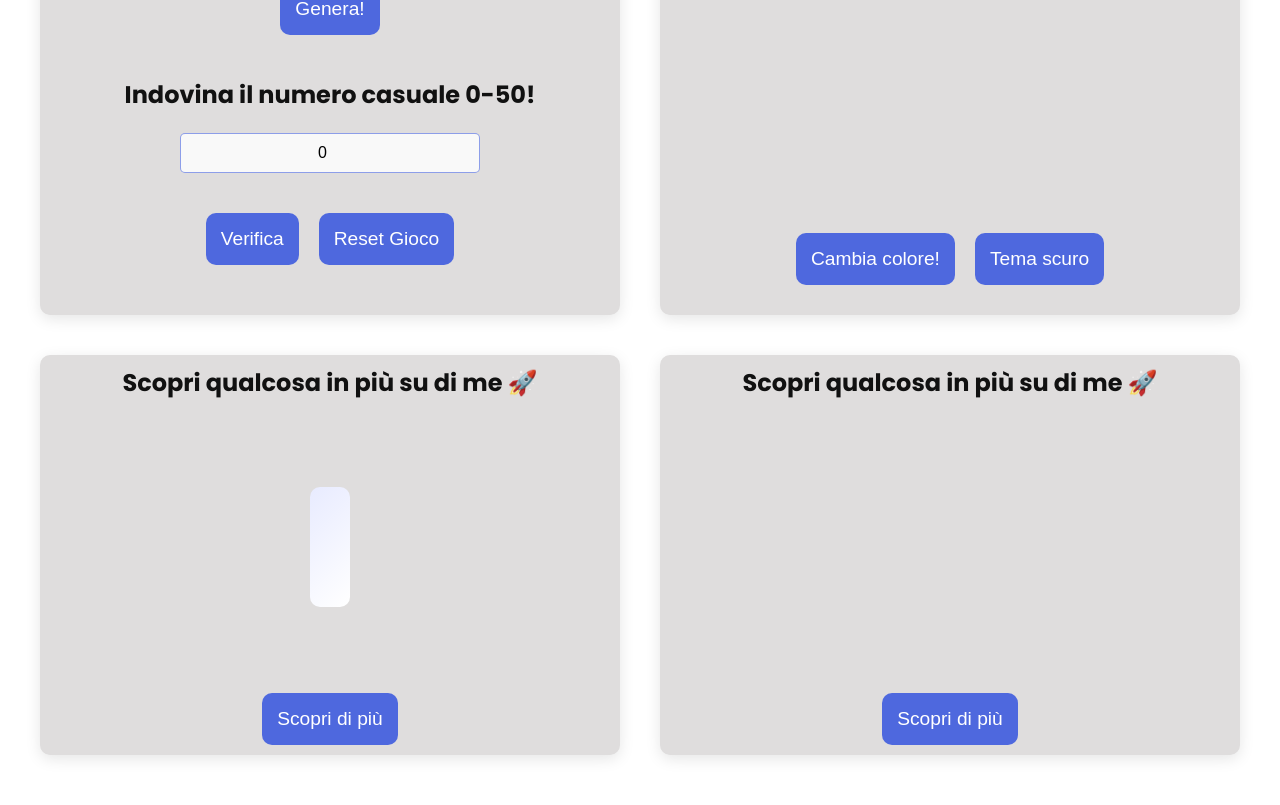
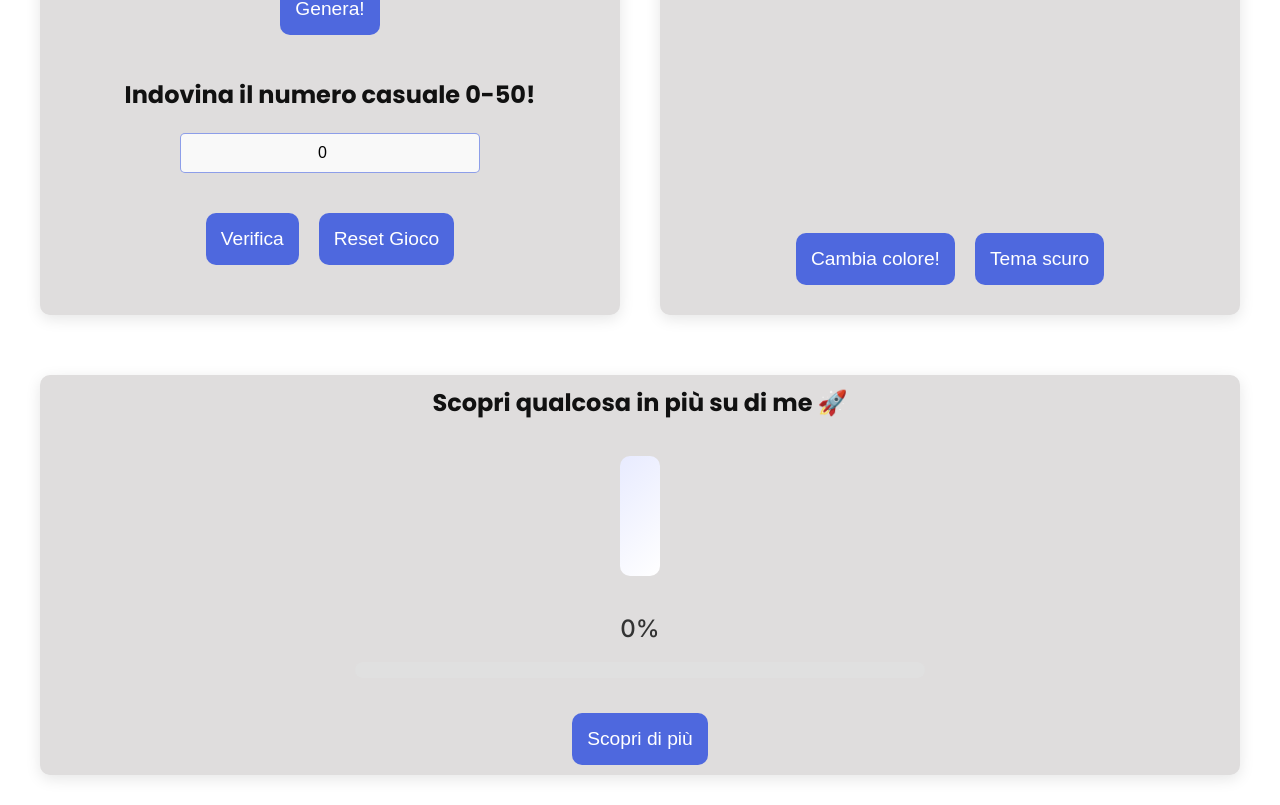
Before and after one commit to GiuseppeLiGioi/personal-portfolio, a React (Vite) app: page / in a window 1280 px wide. Shown: the part 2146-2951 px from the top of the page. Built offline with nearby package versions, Linux system fonts and the light colour scheme.

Commit message:
added. handleProgress function and style the last child of container-interactive

```diff
--- a/src/Components/InteractiveCards.jsx
+++ b/src/Components/InteractiveCards.jsx
@@ -59,15 +59,28 @@ export default function InteractiveCards() {
         setDarkMode(!darkMode)
     }
 
-      function handlePhrase() {
-       if(index < myArray.length){
-        setPhrase(myArray[index])
+    function handlePhrase() {
+     if(index < myArray.length){
+      setPhrase(myArray[index])
+      setProgress(progress + 20)
+      setIndex(index + 1)
+     }else{
+      SetIsDisabled(true)
+     }
+  }
+
+
+    function handleProgress(){
+       if(progress < 100){
         setProgress(progress + 20)
-        setIndex(index + 1)
+        handlePhrase()
        }else{
-        SetIsDisabled(true)
+        setProgress(0)
+        setIndex(0)
+        setPhrase(null)
        }
     }
+
 
 
 
@@ -125,34 +138,17 @@ export default function InteractiveCards() {
                 </div>
 
                 <div className="container-logic-interactive-bottom">
+
+                    <p className="progress-p">{progress}%</p>
                     <div className="container-progressbar">
-
-                        <div className="progressbar">
-
-                        </div>
-
+                        <div className="progressbar" style={{width: `${progress}%`}}></div>
                     </div>
-                    <button className="btn-interactive" disabled={isDisabled} onClick={() => handlePhrase()}>Scopri di più</button>
                 </div>
+                    <button className="btn-interactive" onClick={() => handleProgress()}>Scopri di più</button>
             </div>
 
 
-              <div className="container-card-interactive">
-                <div className="container-logic-interactive-top">
-                    <h3>Scopri qualcosa in più su di me 🚀</h3>
-                </div>
 
-                <div className="container-logic-interactive-bottom">
-                    <div className="container-progressbar">
-
-                        <div className="progressbar">
-
-                        </div>
-
-                    </div>
-                    <button className="btn-interactive" onClick={() => handlePhrase()}>Scopri di più</button>
-                </div>
-            </div>
 
 
         </div>
--- a/src/styles/index.css
+++ b/src/styles/index.css
@@ -288,6 +288,12 @@ li {
   padding: 10px;
 }
 
+
+.container-logic-interactive-bottom{
+  min-width: 200px;
+  max-width: 400px;
+}
+
 .container-card-interactive,
 .container-card-interactive-dark {
   box-shadow: 0 4px 15px rgba(0,0,0,0.1);
@@ -357,3 +363,32 @@ li {
   line-height: 1.5;
   font-style: italic;
 }
+
+/* Contenitore della progress bar */
+.container-progressbar {
+  width: 95%;
+  height: 16px;
+  background-color: #e0e0e0;
+  border-radius: 10px;
+  overflow: hidden;
+  margin-top: 15px;
+  margin-left: auto;
+  margin-right: auto;
+  position: relative;
+}
+
+.progressbar {
+  height: 100%;
+  width: 0%;
+  background: linear-gradient(90deg, #4763df, #6c84ff);
+  border-radius: 10px;
+  transition: width 0.4s ease;
+}
+
+.progress-p {
+  font-size: 0.9rem;
+  font-weight: 500;
+  color: #333;
+  text-align: center;
+  user-select: none;
+}
--- a/src/styles/media-query-lg.css
+++ b/src/styles/media-query-lg.css
@@ -100,6 +100,11 @@
     font-size: 1.2rem;
   }
 
+  .container-logic-interactive-bottom{
+  min-width: 600px;
+  max-width: 1200px;
+}
+
 
 
 
--- a/src/styles/media-query-md.css
+++ b/src/styles/media-query-md.css
@@ -144,6 +144,17 @@
   }
 
 
+.container-card-interactive:last-child{
+  flex: 0 0 100%;
+  margin-top: 20px;
+}
+
+.container-logic-interactive-bottom{
+  min-width: 400px;
+  max-width: 740px;
+}
+
+
 
 
 }
```
